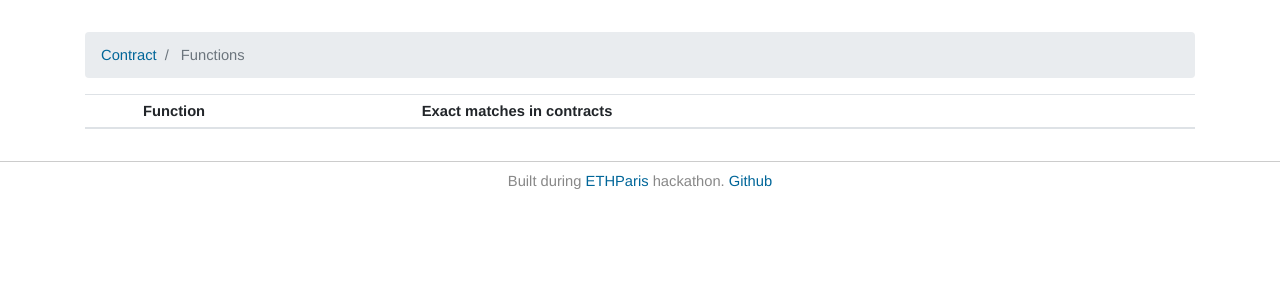
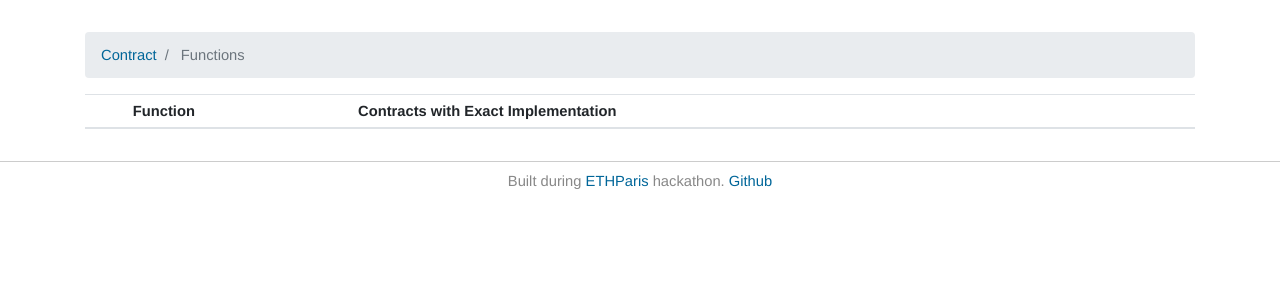
Before and after one commit to willprice221/contract-explorer, a Flask app: template web/templates/contract.html in a window 1280 px wide. Shown: the part 63-363 px from the top of the page. Run offline with Flask 2, Linux system fonts and the light colour scheme; the template is opened without the code that fills it, so the values that code supplies are empty; parts of the project's set-up code (start-up, migrations or seed data) failed here and were passed over; some libraries are stand-ins or nearby versions.

Commit message:
renamed column

```diff
--- a/web/templates/contract.html
+++ b/web/templates/contract.html
@@ -18,7 +18,7 @@
     <tr>
       <th>&nbsp;</th>
       <th>Function</th>
-      <th>Exact matches in contracts</th>
+      <th>Contracts with Exact Implementation</th>
     </tr>
   <thead>
 
```
